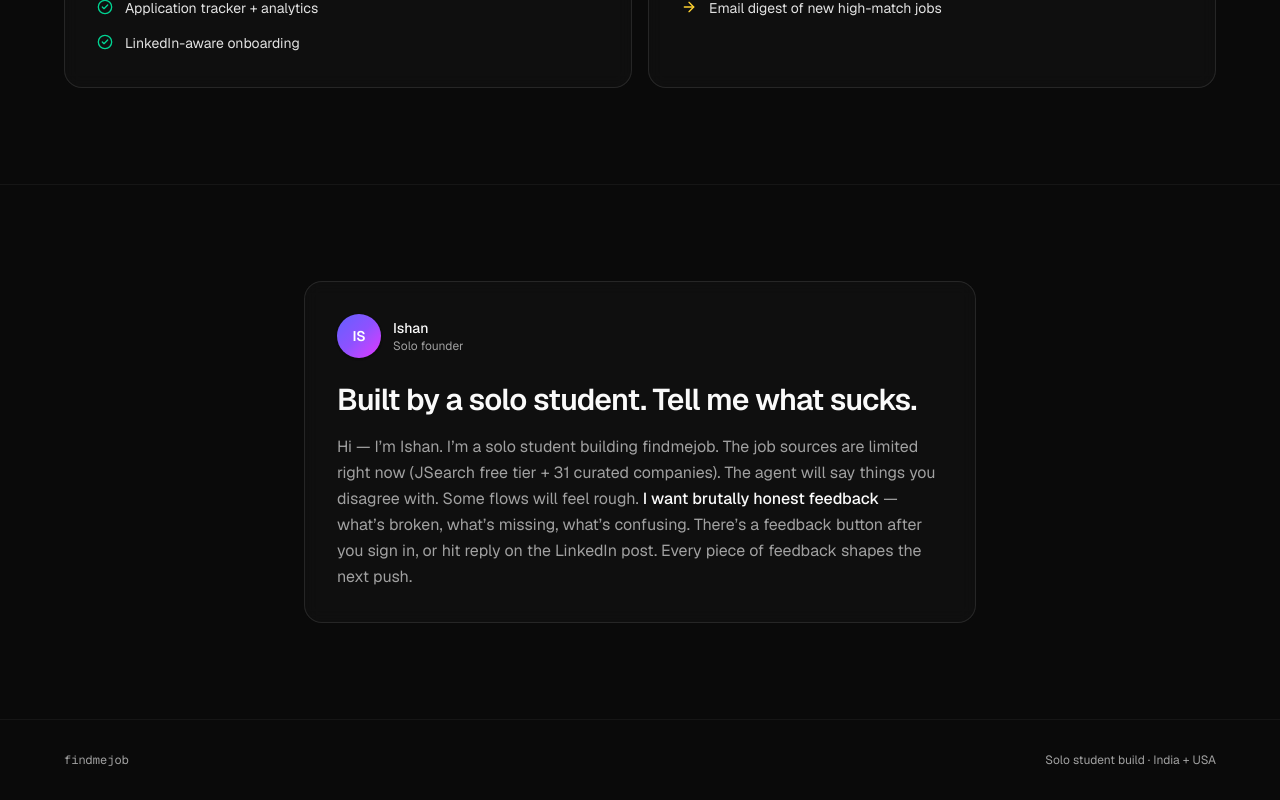
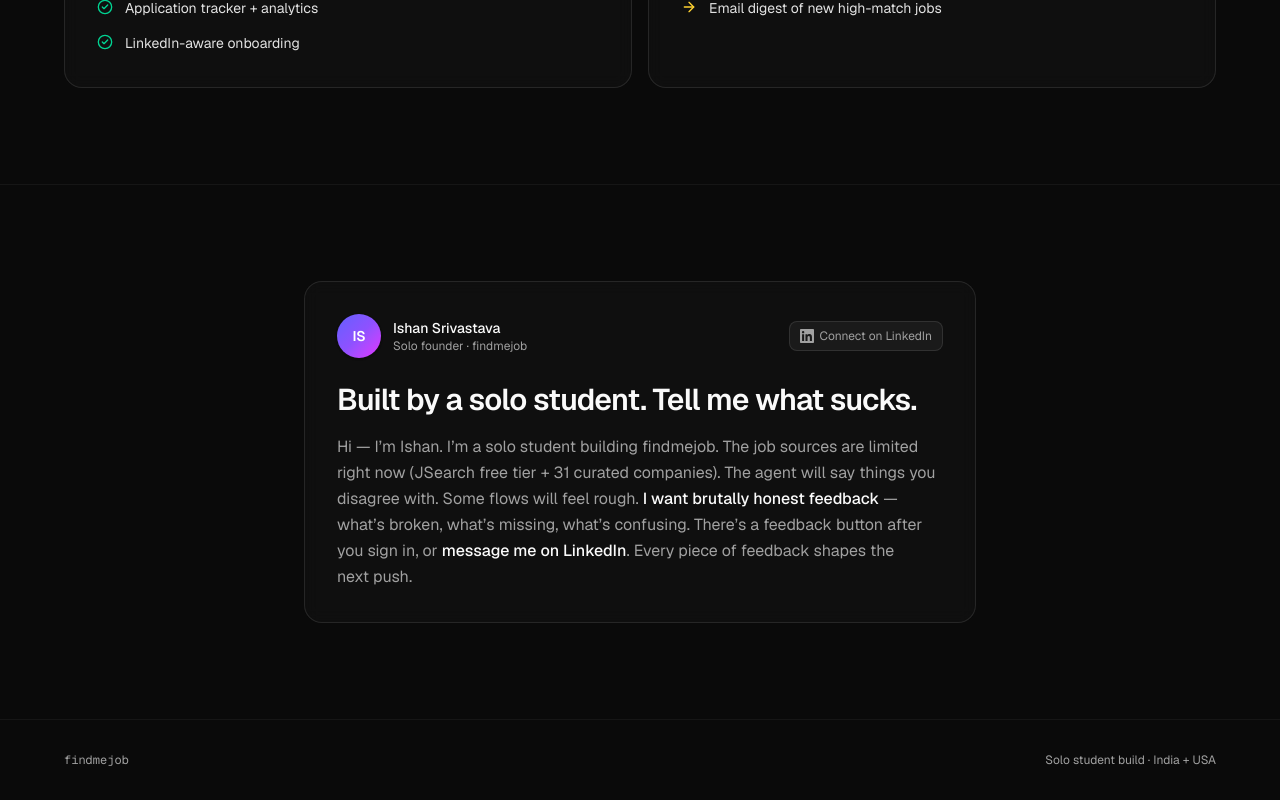
Before and after one commit to Ishan2036924/findmejob, a Next.js app: page / in a window 1280 px wide. Shown: the part 2558-3358 px from the top of the page. Built offline with nearby package versions, Linux system fonts and the light colour scheme.

Commit message:
feat(landing): add LinkedIn profile link to founder note

```diff
--- a/src/components/landing/founder-note.tsx
+++ b/src/components/landing/founder-note.tsx
@@ -1,6 +1,21 @@
 'use client';
 
 import { motion } from 'motion/react';
+
+const LINKEDIN_URL = 'https://www.linkedin.com/in/ishan-srivastava-7742b121a/';
+
+function LinkedinIcon({ className }: { className?: string }) {
+  return (
+    <svg
+      viewBox="0 0 24 24"
+      aria-hidden="true"
+      fill="currentColor"
+      className={className}
+    >
+      <path d="M20.45 20.45h-3.55v-5.57c0-1.33-.02-3.04-1.85-3.04-1.85 0-2.13 1.45-2.13 2.94v5.67H9.36V9h3.41v1.56h.05c.48-.9 1.64-1.85 3.38-1.85 3.61 0 4.28 2.38 4.28 5.47v6.27zM5.34 7.43a2.06 2.06 0 1 1 0-4.12 2.06 2.06 0 0 1 0 4.12zM7.12 20.45H3.56V9h3.56v11.45zM22.22 0H1.77C.79 0 0 .77 0 1.72v20.56C0 23.23.79 24 1.77 24h20.45c.98 0 1.78-.77 1.78-1.72V1.72C24 .77 23.2 0 22.22 0z" />
+    </svg>
+  );
+}
 
 export function FounderNote() {
   return (
@@ -13,17 +28,38 @@
           transition={{ duration: 0.5, ease: [0.16, 1, 0.3, 1] }}
           className="rounded-2xl border border-white/10 bg-card/40 p-6 backdrop-blur sm:p-8"
         >
-          <div className="flex items-center gap-3">
-            <div
-              aria-hidden
-              className="flex size-11 items-center justify-center rounded-full bg-gradient-to-br from-indigo-500 via-violet-500 to-fuchsia-500 text-sm font-semibold text-white shadow-sm"
+          <div className="flex items-center justify-between gap-3">
+            <div className="flex items-center gap-3">
+              <a
+                href={LINKEDIN_URL}
+                target="_blank"
+                rel="noreferrer"
+                aria-label="Ishan Srivastava on LinkedIn"
+                className="flex size-11 items-center justify-center rounded-full bg-gradient-to-br from-indigo-500 via-violet-500 to-fuchsia-500 text-sm font-semibold text-white shadow-sm transition-transform hover:scale-105"
+              >
+                IS
+              </a>
+              <div className="flex flex-col">
+                <a
+                  href={LINKEDIN_URL}
+                  target="_blank"
+                  rel="noreferrer"
+                  className="text-sm font-medium text-foreground hover:underline"
+                >
+                  Ishan Srivastava
+                </a>
+                <span className="text-xs text-muted-foreground">Solo founder · findmejob</span>
+              </div>
+            </div>
+            <a
+              href={LINKEDIN_URL}
+              target="_blank"
+              rel="noreferrer"
+              className="inline-flex items-center gap-1.5 rounded-md border border-white/10 bg-white/5 px-2.5 py-1.5 text-xs text-muted-foreground transition-colors hover:border-white/25 hover:bg-white/10 hover:text-foreground"
             >
-              IS
-            </div>
-            <div className="flex flex-col">
-              <span className="text-sm font-medium text-foreground">Ishan</span>
-              <span className="text-xs text-muted-foreground">Solo founder</span>
-            </div>
+              <LinkedinIcon className="size-3.5" />
+              Connect on LinkedIn
+            </a>
           </div>
 
           <h2 className="mt-6 text-balance text-2xl font-semibold tracking-tight sm:text-3xl">
@@ -32,7 +68,16 @@
 
           <p className="mt-4 text-pretty text-sm leading-relaxed text-muted-foreground sm:text-base">
             Hi — I&rsquo;m Ishan. I&rsquo;m a solo student building findmejob. The job sources are limited right now (JSearch free tier + 31 curated companies). The agent will say things you disagree with. Some flows will feel rough.{' '}
-            <span className="font-medium text-foreground">I want brutally honest feedback</span> — what&rsquo;s broken, what&rsquo;s missing, what&rsquo;s confusing. There&rsquo;s a feedback button after you sign in, or hit reply on the LinkedIn post. Every piece of feedback shapes the next push.
+            <span className="font-medium text-foreground">I want brutally honest feedback</span> — what&rsquo;s broken, what&rsquo;s missing, what&rsquo;s confusing. There&rsquo;s a feedback button after you sign in, or{' '}
+            <a
+              href={LINKEDIN_URL}
+              target="_blank"
+              rel="noreferrer"
+              className="font-medium text-foreground underline-offset-4 hover:underline"
+            >
+              message me on LinkedIn
+            </a>
+            . Every piece of feedback shapes the next push.
           </p>
         </motion.div>
       </div>
```
